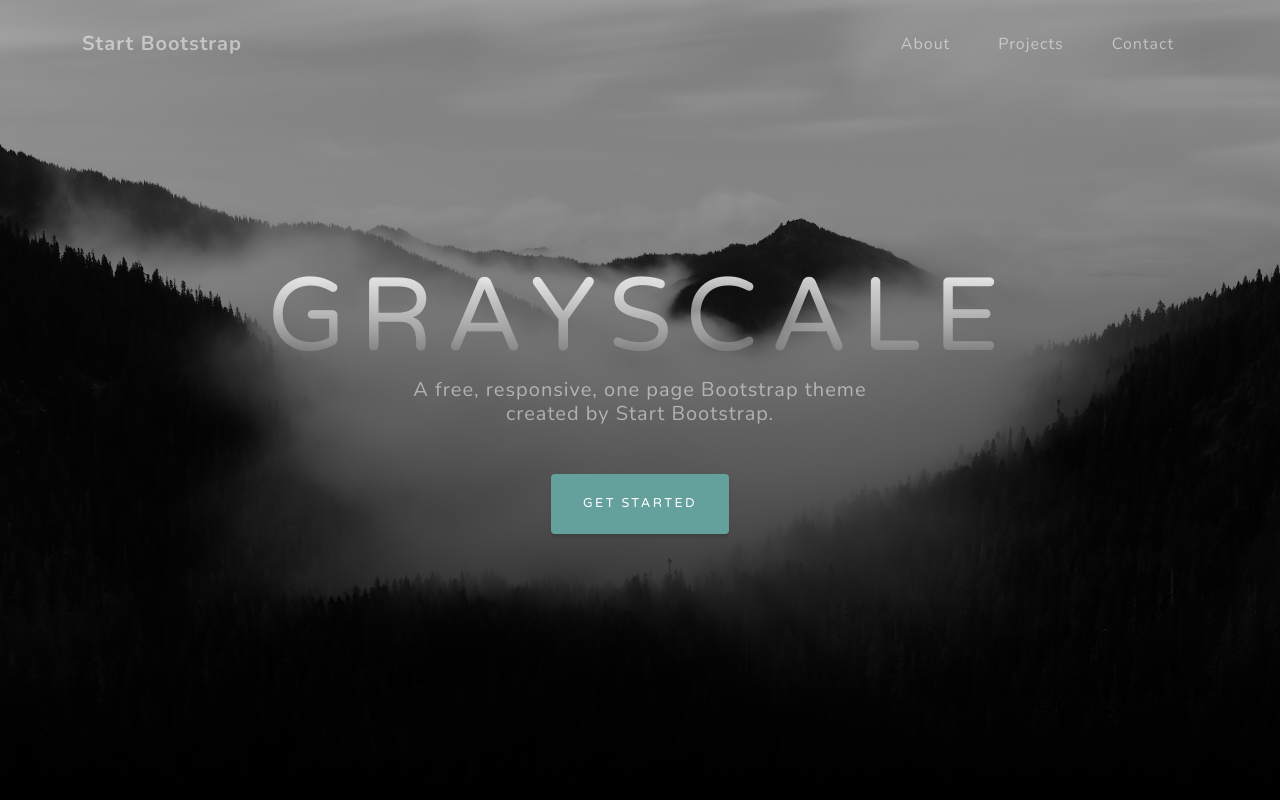
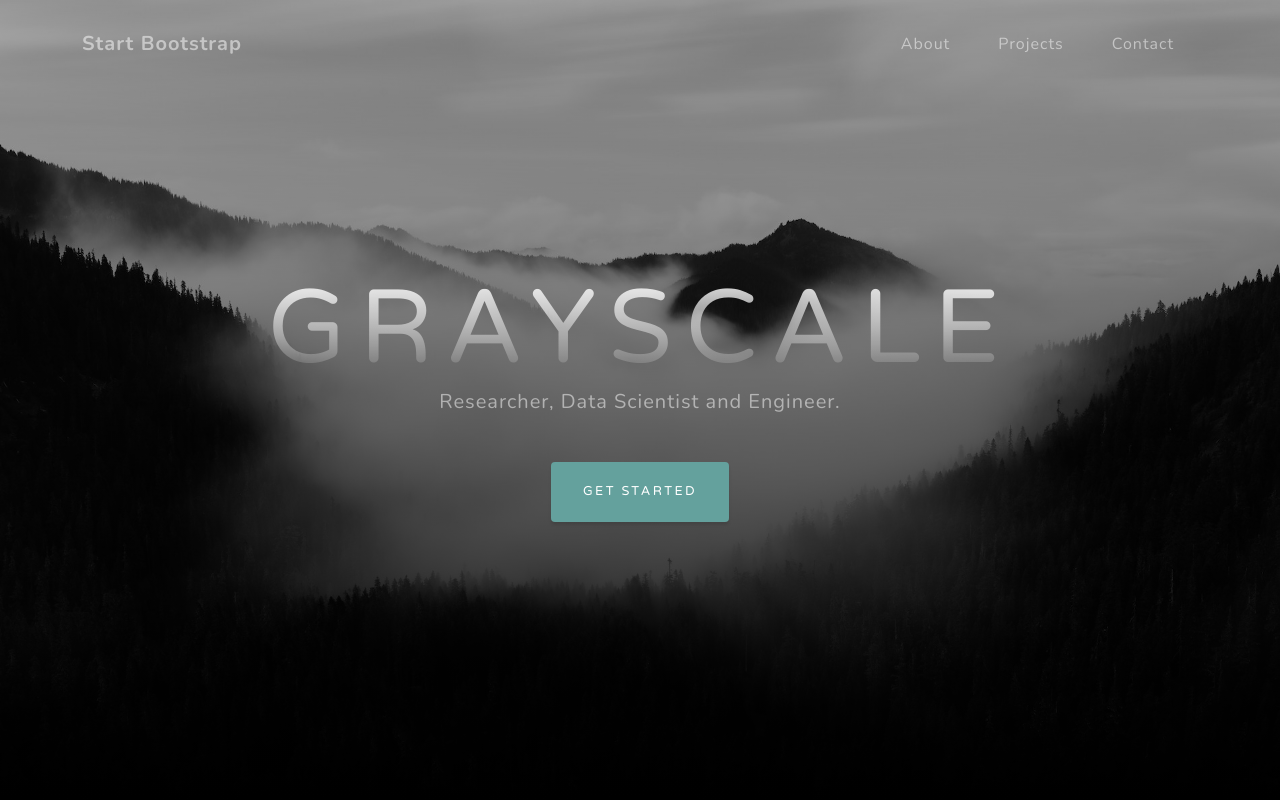
Before and after one commit to rogermsarmento/rogermsgithub.io, a plain HTML site: page index.html in a window 1280 px wide. Shown: the top 800 px of the page. Drawn offline with nearby package versions, Linux system fonts and the light colour scheme.

Commit message:
New update

```diff
--- a/index.html
+++ b/index.html
@@ -34,7 +34,7 @@
             <div class="container d-flex h-100 align-items-center">
                 <div class="mx-auto text-center">
                     <h1 class="mx-auto my-0 text-uppercase">Grayscale</h1>
-                    <h2 class="text-white-50 mx-auto mt-2 mb-5">A free, responsive, one page Bootstrap theme created by Start Bootstrap.</h2>
+                    <h2 class="text-white-50 mx-auto mt-2 mb-5">Researcher, Data Scientist and Engineer.</h2>
                     <a class="btn btn-primary js-scroll-trigger" href="#about">Get Started</a>
                 </div>
             </div>
```
